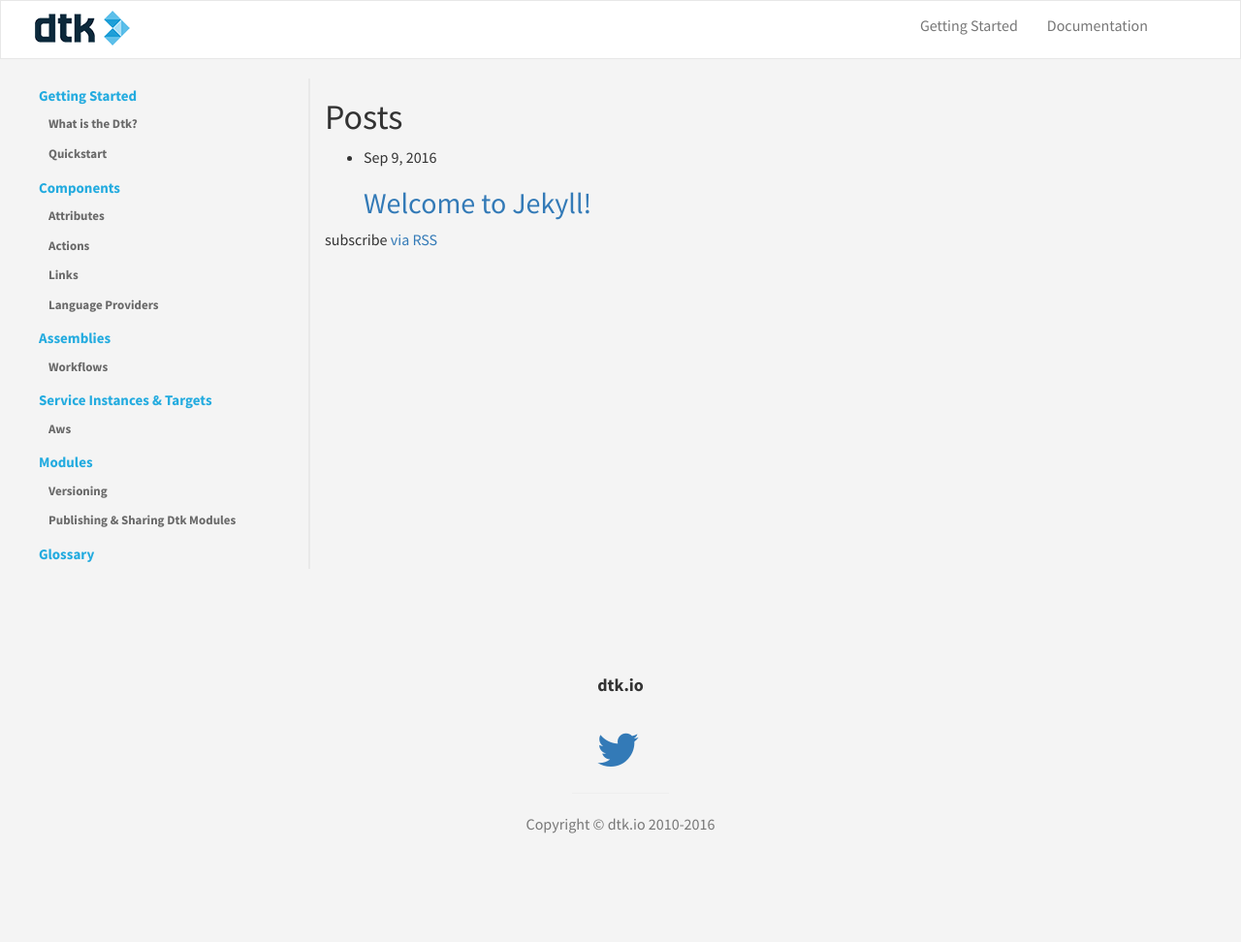
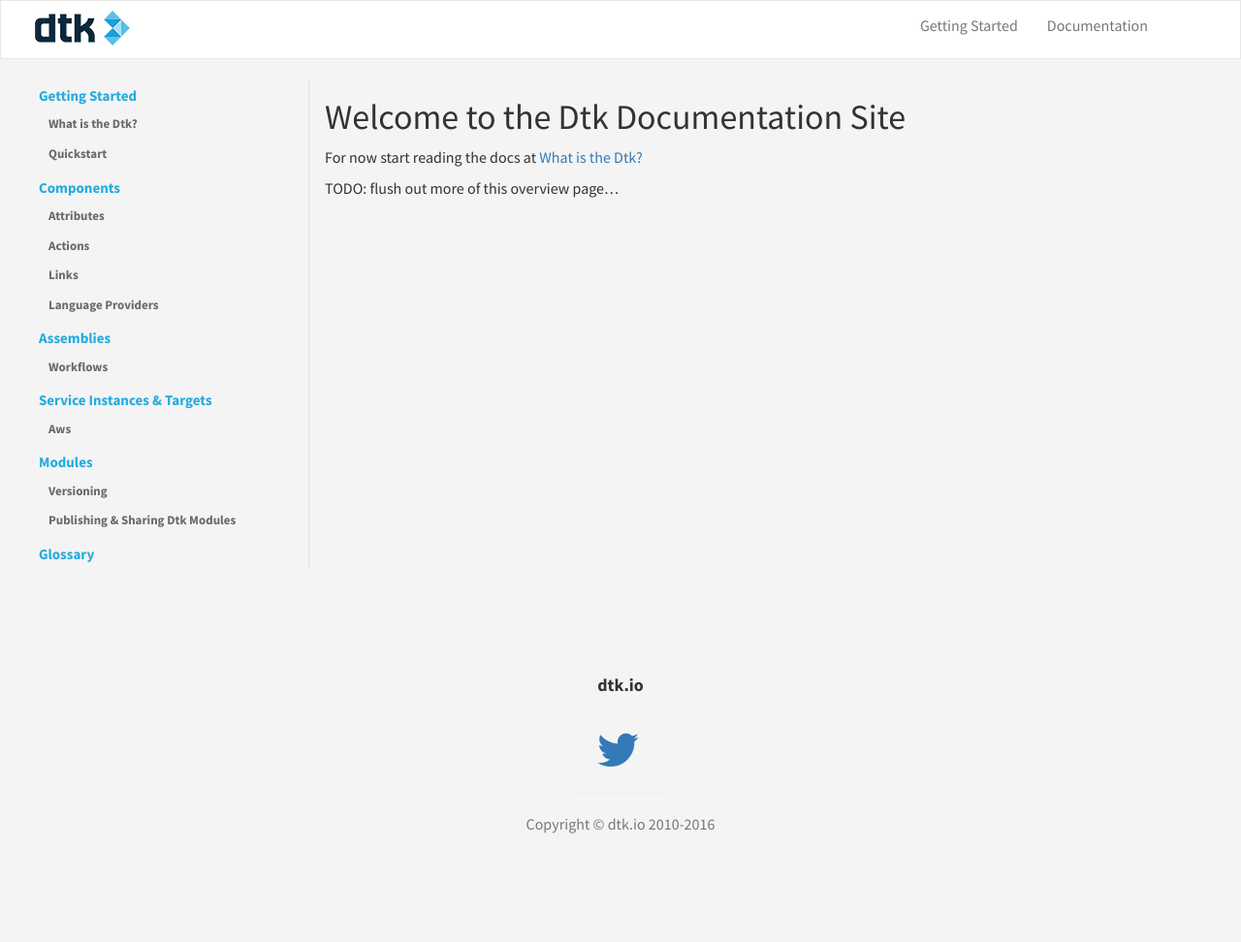
Before and after one commit to dtk/dtk-docs-v1, a Jekyll site: the page built from index.md, in a window 1280 px wide. Shown: the whole page at 97% size. Built offline with Jekyll 4.4.1, drawn with Linux system fonts in a browser that asks for light colours.

Commit message:
added stubs for some index pages

```diff
--- a/index.html
+++ /dev/null
@@ -1,23 +0,0 @@
----
-layout: default
----
-
-<div class="home">
-
-  <h1 class="page-heading">Posts</h1>
-
-  <ul class="post-list">
-    {% for post in site.posts %}
-      <li>
-        <span class="post-meta">{{ post.date | date: "%b %-d, %Y" }}</span>
-
-        <h2>
-          <a class="post-link" href="{{ post.url | prepend: site.baseurl }}">{{ post.title | escape }}</a>
-        </h2>
-      </li>
-    {% endfor %}
-  </ul>
-
-  <p class="rss-subscribe">subscribe <a href="{{ "/feed.xml" | prepend: site.baseurl }}">via RSS</a></p>
-
-</div>
--- /dev/null
+++ b/index.md
@@ -0,0 +1,9 @@
+---
+title: Dtk Documentation
+---
+
+# Welcome to the Dtk Documentation Site
+
+For now start reading the docs at [What is the Dtk?]({{site.siteBaseDir}}/getting-started/what-is-the-dtk)
+
+TODO: flush out more of this overview page...
```
Also changed, not shown: getting-started-index.md (+3 -1 lines).
